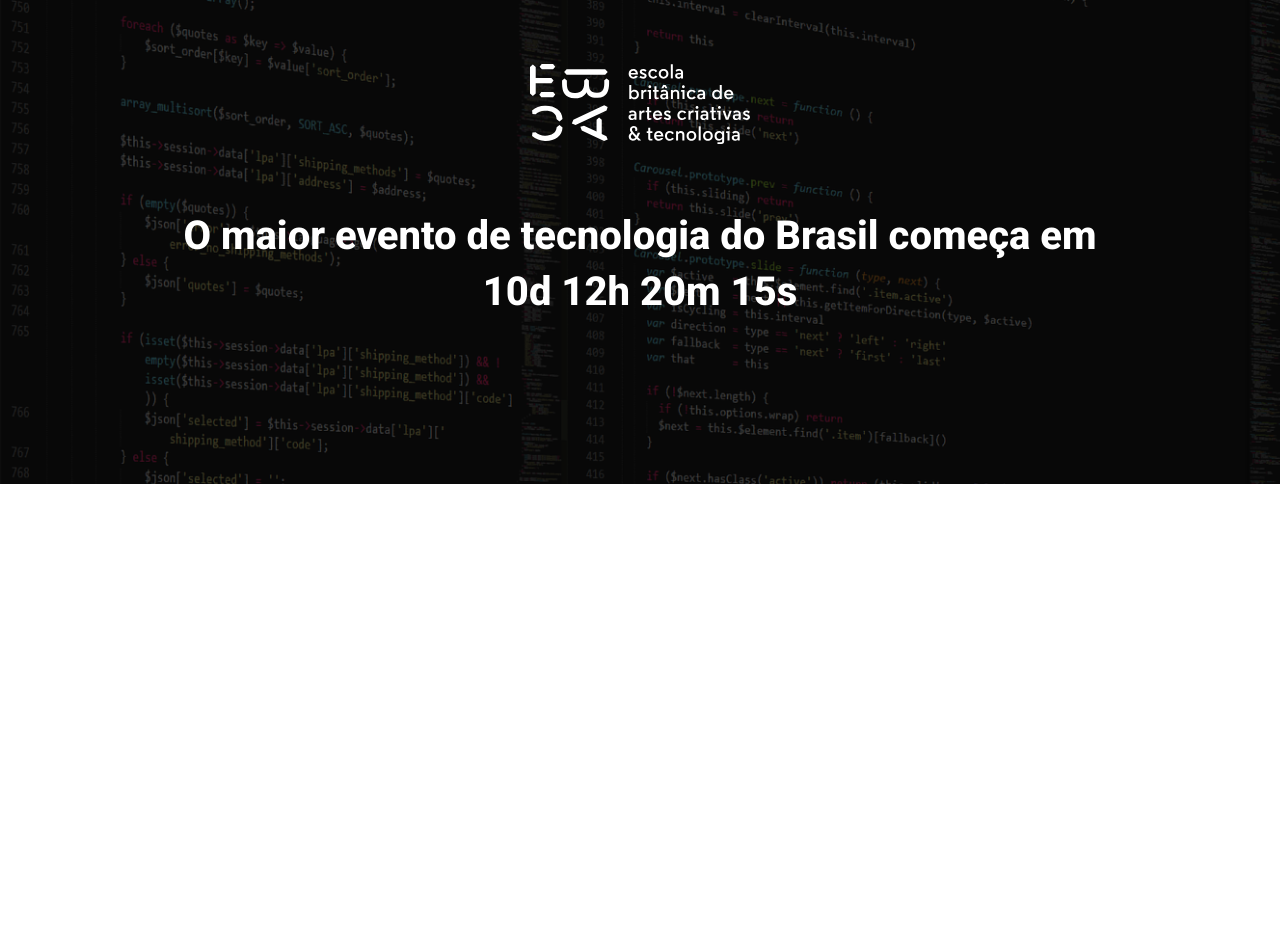
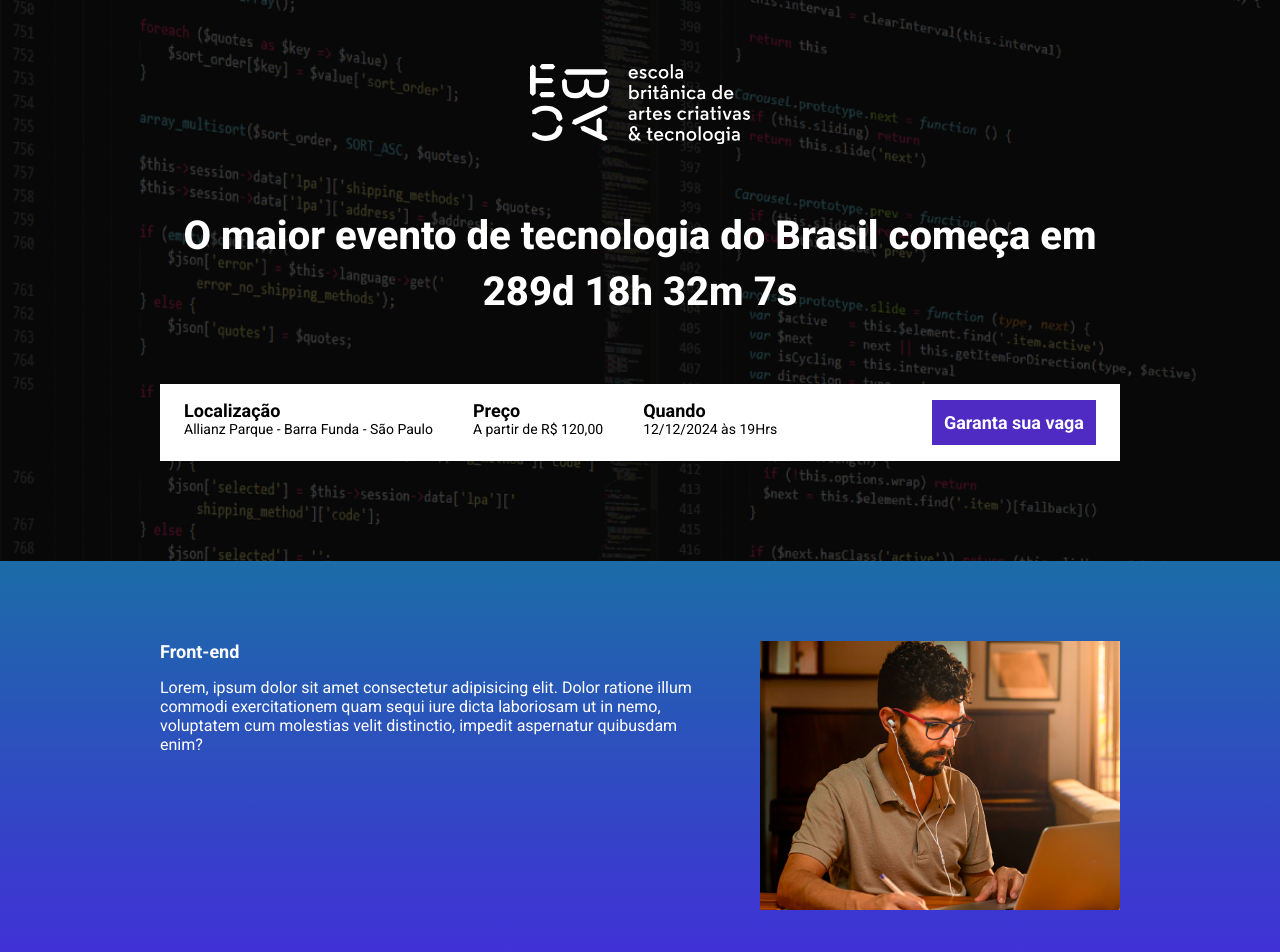
Before and after one commit to LucasVTK/ebac_tech_talks, a website built with Parcel: page src/index.html in a window 1280 px wide. Shown: the top 952 px of the page. Before the commit the page ends 800 px from the top, so only its background shows below. Built offline with nearby package versions, Linux system fonts and the light colour scheme.

Commit message:
criando a contagem regressiva

```diff
--- a/package.json
+++ b/package.json
@@ -1,9 +1,9 @@
 {
   "name": "ebac_talks",
   "version": "1.0.0",
-  "main": "index.js",
   "scripts": {
     "dev": "parcel src/index.html src/styles/main.scss src/scripts/main.js",
+    "build": "parcel build src/index.html",
     "test": "echo \"Error: no test specified\" && exit 1"
   },
   "keywords": [],
@@ -13,6 +13,7 @@
   "devDependencies": {
     "@parcel/transformer-sass": "^2.13.3",
     "parcel": "^2.13.3",
-    "sharp": "^0.33.5"
+    "sharp": "^0.33.5",
+    "svgo": "^3.3.2"
   }
 }
--- a/src/index.html
+++ b/src/index.html
@@ -8,20 +8,79 @@
     <link rel="preconnect" href="https://fonts.gstatic.com" crossorigin>
     <link href="https://fonts.googleapis.com/css2?family=Roboto:ital,wght@0,100..900;1,100..900&display=swap" rel="stylesheet">
     <link rel="stylesheet" href="styles/main.scss">
+    <link rel="stylesheet" href="https://unpkg.com/aos@next/dist/aos.css" />
 </head>
 <body>
     <header class="hero">
         <div class="container">
             <img class="hero__logo" src="./images/ebac_logo.svg" alt="Ebac">
             <p class="hero__text">
-                O maior evento de tecnologia do Brasil começa em 10d 12h 20m 15s
+                O maior evento de tecnologia do Brasil começa em <span id="contador"></span>
             </p>
-
+            <div class="infos-bar">
+                <ul class="infos-bar__infos">
+                    <li class="infos-bar__infos__item">
+                        <b>Localização</b>
+                        Allianz Parque - Barra Funda - São Paulo
+                    </li>
+                    <li class="infos-bar__infos__item">
+                        <b>Preço</b>
+                        A partir de R$ 120,00
+                    </li>
+                    <li class="infos-bar__infos__item">
+                        <b>Quando</b>
+                        12/12/2024 às 19Hrs
+                    </li>
+                </ul>
+                <a href="" class="button button--primary">
+                    Garanta sua vaga
+                </a>
+            </div>
         </div>
-
     </header>
 
+    <section class="event event--frontend" >
+        <div class="container" data-aos="fade-right">
+            <div class="event__details">
+                <h2 class="event__details__title">Front-end</h2>
+                <p class="event__details
+                __description">Lorem, ipsum dolor sit amet consectetur adipisicing elit. Dolor ratione illum commodi exercitationem quam sequi iure dicta laboriosam ut in nemo, voluptatem cum molestias velit distinctio, impedit aspernatur quibusdam enim?</p>
+            </div>
+            <img class="event__image" src="./images/frontend.png" alt="Front-end">
+        </div>
+    </section>
+    <section class="event event--ui-ux event--image-left" >
+        <div class="container" data-aos="fade-left">
+            <div class="event__details">
+                <h2 class="event__details__title">UI/UX</h2>
+                <p class="event__details
+                __description">Lorem, ipsum dolor sit amet consectetur adipisicing elit. Dolor ratione illum commodi exercitationem quam sequi iure dicta laboriosam ut in nemo, voluptatem cum molestias velit distinctio, impedit aspernatur quibusdam enim?</p>
+            </div>
+            <img class="event__image" src="./images/frontend.png" alt="Front-end">
+        </div>
+    </section>
+    <section class="event event--data-science">
+        <div class="container" data-aos="fade-right">
+            <div class="event__details">
+                <h2 class="event__details__title">Data Science</h2>
+                <p class="event__details
+                __description">Lorem, ipsum dolor sit amet consectetur adipisicing elit. Dolor ratione illum commodi exercitationem quam sequi iure dicta laboriosam ut in nemo, voluptatem cum molestias velit distinctio, impedit aspernatur quibusdam enim?</p>
+            </div>
+            <img class="event__image" src="./images/frontend.png" alt="Front-end">
+        </div>
+    </section>
+    <section class="event event--backend event--image-left">
+        <div class="container" data-aos="fade-left">
+            <div class="event__details">
+                <h2 class="event__details__title">Back-End</h2>
+                <p class="event__details
+                __description">Lorem, ipsum dolor sit amet consectetur adipisicing elit. Dolor ratione illum commodi exercitationem quam sequi iure dicta laboriosam ut in nemo, voluptatem cum molestias velit distinctio, impedit aspernatur quibusdam enim?</p>
+            </div>
+            <img class="event__image" src="./images/frontend.png" alt="Front-end">
+        </div>
+    </section>
 
+    <script src="https://unpkg.com/aos@next/dist/aos.js"></script>
     <script src="scripts/main.js"></script>
 </body>
 </html>
--- a/src/scripts/main.js
+++ b/src/scripts/main.js
@@ -0,0 +1,29 @@
+AOS.init();
+
+const dataDoEvento = new Date("dec 2, 2025 19:00:00");
+const timeStampDoEvento = dataDoEvento.getTime();
+
+const contaAsHoras = setInterval(function(){
+    const agora = new Date();
+    const timeStampAtual = agora.getTime();
+
+    const distanciaAteOEvento = timeStampDoEvento - timeStampAtual;
+
+    const diaEmMs = 1000 * 60 * 60 * 24;
+    const horasEmMs = 1000 * 60 * 60;
+    const minutosEmMs = 1000 * 60;
+
+    const diasAteOEvento = Math.floor(distanciaAteOEvento/ diaEmMs);
+    const horasAteOEvento = Math.floor((distanciaAteOEvento % diaEmMs) / horasEmMs);
+    const minutosAteOEvento = Math.floor((distanciaAteOEvento % horasEmMs) / minutosEmMs);
+    const segundosAteOEvento = Math.floor((distanciaAteOEvento % minutosEmMs) / 1000)
+
+    document.getElementById('contador').innerHTML = `${diasAteOEvento}d ${horasAteOEvento}h ${minutosAteOEvento}m ${segundosAteOEvento}s`;
+
+    if(distanciaAteOEvento < 0){
+        clearInterval(contaAsHoras)
+        document.getElementById('contador').innerHTML = `<br> O evento ja encerrou`
+    }
+
+
+}, 1000);
--- /dev/null
+++ b/src/styles/_event.scss
@@ -0,0 +1,67 @@
+@use 'variables';
+
+.event{
+    padding: 80px 0;
+
+    &--frontend{
+        background-image: linear-gradient( variables.$blue1, variables.$blue2);
+    }
+
+    &--ui-ux{
+        background-image: linear-gradient( variables.$blue2, variables.$pink);
+    }
+
+    &--data-science{
+        background-image: linear-gradient( variables.$pink, variables.$yellow);
+    }
+
+    &--backend{
+        background-image: linear-gradient( variables.$yellow, variables.$pink);
+    }
+
+    &--image-left{
+        .container{
+            flex-direction: row-reverse;
+
+        }
+    }
+
+    .container{
+        display: flex;
+        gap: 40px;
+
+    }
+
+    &__image{
+        max-width: 360px;
+    }
+
+    &__details{
+
+        &__title{
+            margin-bottom:16px;
+            font-size: 18px;
+            font-weight: bold;
+            margin-bottom: 16px;
+        }
+
+        &__description{
+            line-height: 22px;
+        }
+    }
+
+    @media(max-width:640px){
+        .container{
+            display: block;
+        }
+
+        &__image{
+            width: 100%;
+        }
+
+        &__details{
+            margin-right: 0px;
+            margin-bottom: 16px;
+        }
+    }
+}
--- a/src/styles/_hero.scss
+++ b/src/styles/_hero.scss
@@ -1,3 +1,5 @@
+@use 'variables';
+
 .hero{
     padding-top: 64px;
     padding-bottom: 100px;
@@ -16,7 +18,7 @@
         left: 0;
         width: 100%;
         height: 100%;
-        background-color: #000;
+        background-color: variables.$secundaryTextColor;
         content: "";
         opacity: 0.7;
     }
@@ -26,7 +28,6 @@
         margin-bottom: 64px;
         font-size: 40px;
         line-height: 56px;
-        color: #fff;
         font-weight: 800;
         text-align: center;
     }
--- /dev/null
+++ b/src/styles/_variables.scss
@@ -0,0 +1,8 @@
+$textColor: #fff;
+$secundaryTextColor:#000;
+
+$blue1: #1B6CA7;
+$blue2 :#442BDB;
+$pink: #89223B;
+$yellow:#9C791D;
+$purple: #4F2AC3;
--- /dev/null
+++ b/src/styles/components/_buttons.scss
@@ -0,0 +1,27 @@
+@use '../variables';
+
+.button{
+    padding: 12px;
+    font-size: 18px;
+    font-weight: bold;
+    text-decoration: none;
+    white-space: nowrap;
+
+
+    &--primary{
+        color: variables.$textColor;
+        background-color: variables.$purple;
+    }
+
+    @media (max-width:640px){
+        width: 100%;
+        text-align: center;
+        display: flex;
+        align-items: center;
+    }
+
+    @media (max-width:1024px){
+        display: flex;
+        align-items: center;
+    }
+}
--- /dev/null
+++ b/src/styles/components/_infos_bar.scss
@@ -0,0 +1,43 @@
+@use '../variables';
+
+.infos-bar{
+    padding: 16px 24px;
+    background-color: variables.$textColor;
+    display: flex;
+    justify-content: space-between;
+    &__infos{
+        display: flex;
+        gap: 40px;
+
+        &__item{
+            font-size: 14px;
+            color: variables.$secundaryTextColor;
+        }
+
+        b{
+            color: variables.$secundaryTextColor;
+            font-size: 18px;
+            display: block;
+        }
+    }
+
+    @media ( max-width:640px){
+        display: block;
+
+        &__infos{
+            display: block;
+
+            &__item{
+                margin-bottom: 24px;
+
+            }
+        }
+    }
+
+    @media (max-width:1024px){
+
+        &__infos{
+            gap: 16px;
+        }
+    }
+}
--- a/src/styles/main.scss
+++ b/src/styles/main.scss
@@ -1,11 +1,17 @@
+
 @use 'hero';
+@use 'components/infos_bar';
+@use 'components/buttons';
+@use 'event';
+@use 'variables';
 
 *{
     margin: 0;
     padding: 0;
     box-sizing: border-box;
     font-family: Roboto, sans-serif;
-    color: #fff;
+    color: variables.$textColor;
+    list-style: none;
 }
 
 .container{
@@ -19,7 +25,5 @@
 
     @media (max-width:1024px){
         max-width: 90%;
-
     }
-
 }
```
Also changed, not shown: 1 other file.
